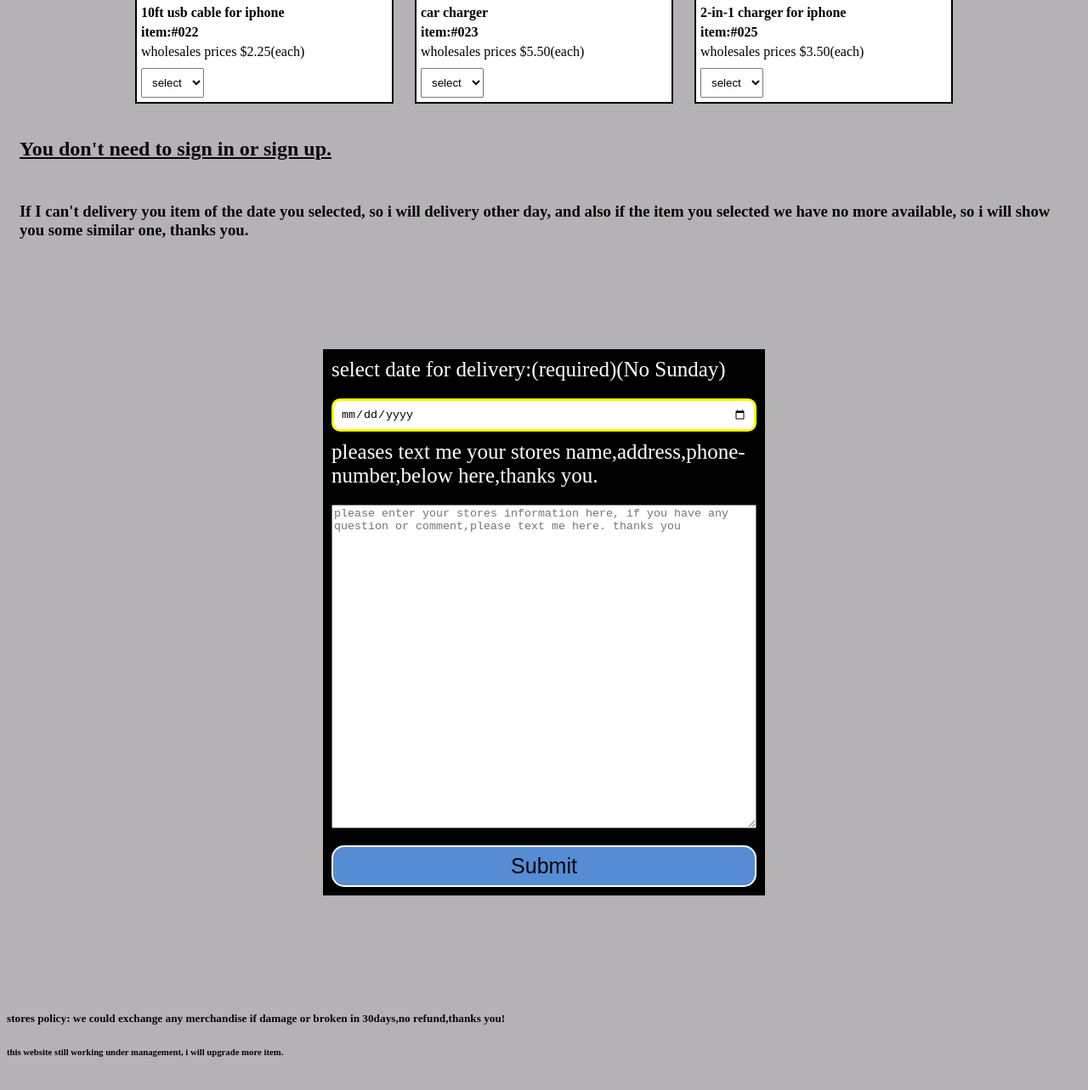
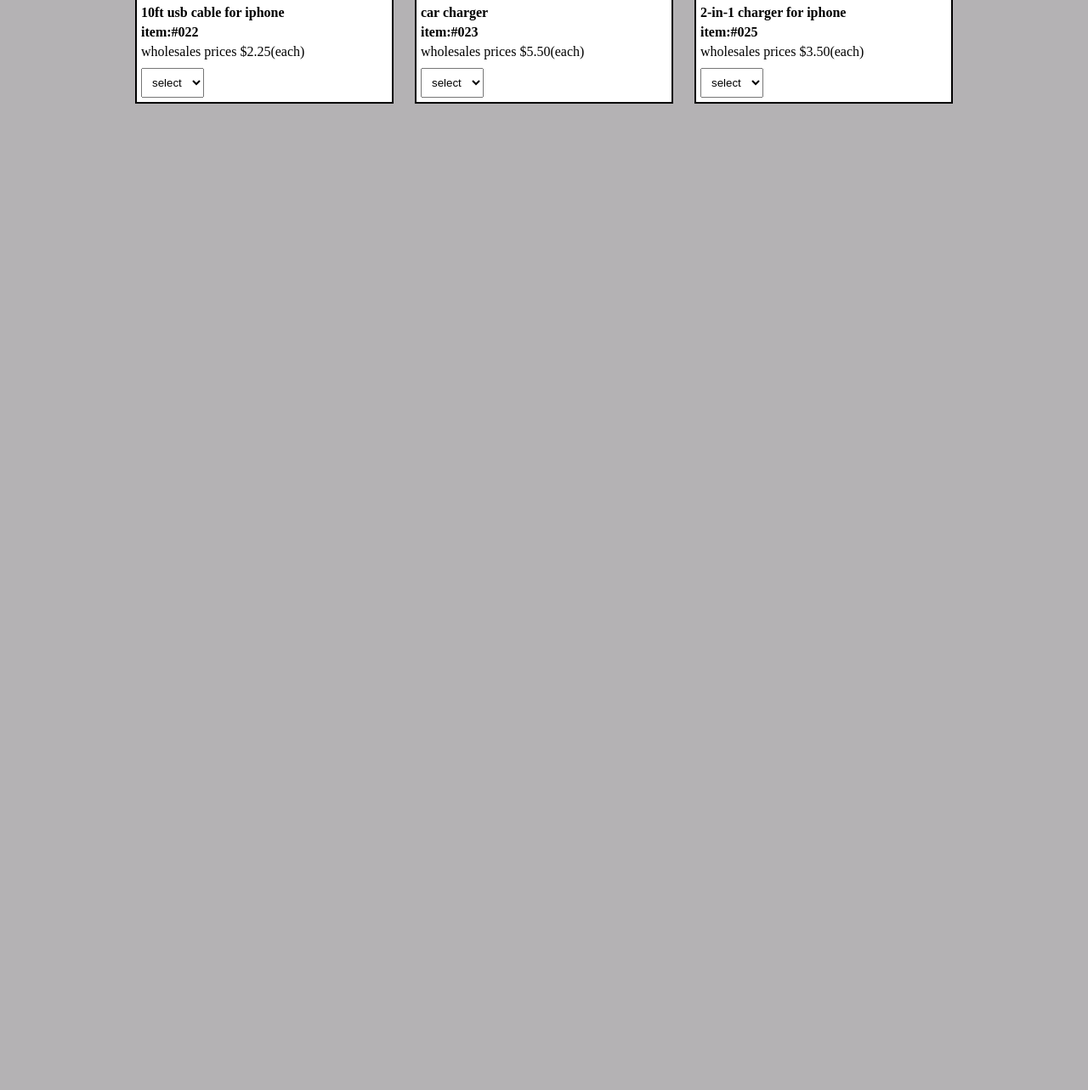
Before and after one commit to Andy6818/accessories, a website: page index.html in a window 1280 px wide. Shown: the part 3718-5001 px from the top of the page at 85% size. After the commit the page ends 3891 px from the top, so only its background shows below. Drawn offline with Linux system fonts and the light colour scheme.

Commit message:
add change

```diff
--- a/index.html
+++ b/index.html
@@ -416,34 +416,11 @@
 
    </div>
 
-   <h2><u>You don't need to sign in or sign up.</u></h2>
-
-   <h3>If I can't delivery you item of the date you selected, so i will delivery other day, and also if the item you selected we have no more available, so i will show you some similar one, thanks you. </h3>
-          <div id="container">
 
 
 
 
-                 <label for="delivery">select date for delivery:(required)(No Sunday)</label>
-<input style=" background-color:white; color:black;border:3px solid yellow;" type="date" id="delivery" name="delivery" value="date"requiered></input>
-
-
-           <label for="comment">pleases text me your stores name,address,phone-number,below here,thanks you.</label>
-
-<textarea placeholder="please enter your stores information here, if you have any question or comment,please text me here. thanks you" style="color:black" id="comment" name="comment" rows="25" cols="50"required></textarea>
-
-
-
-             <button type="submit">Submit</button>
-
-        </div>
-
 </form>
-
-<h5>stores policy: we could exchange any merchandise if damage or broken in 30days,no refund,thanks you!</h5>
-<h6>this website still working under management, i will upgrade more item.</h6>
-
-
 
     <br>
     </body>
```
